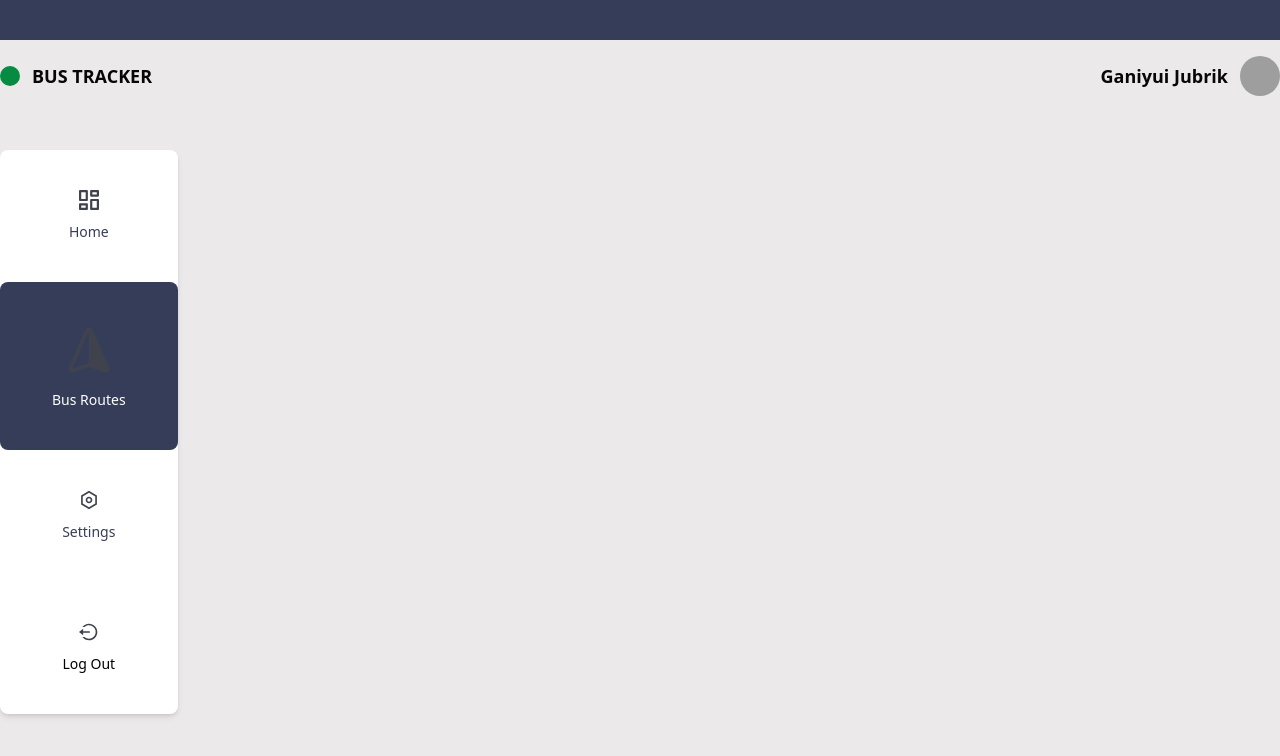
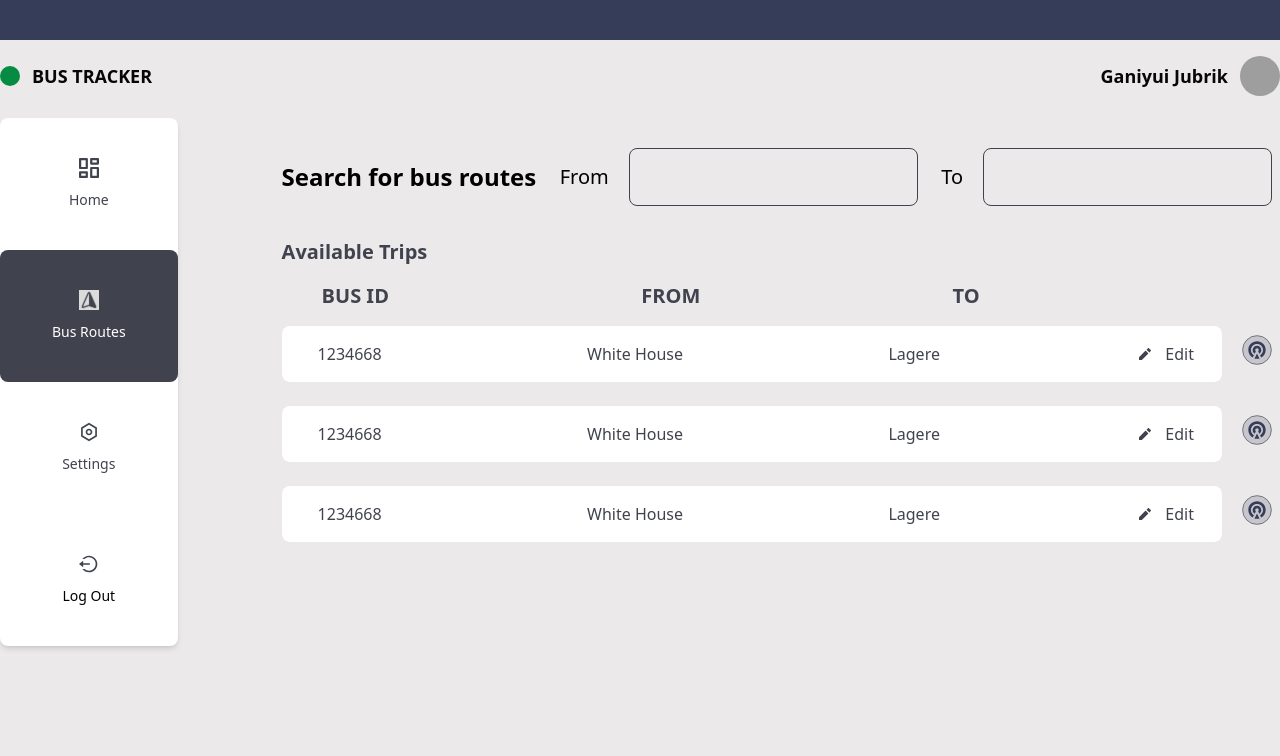
Before and after one commit to Sijibomii/501, a Next.js app in the folder client/: page /user in a window 1280 px wide. Both pictures are taken after a click on the element "Bus Routes". Shown: the top 756 px of the page. Built offline with nearby package versions, Linux system fonts and the light colour scheme; grey boxes are pictures that could not be loaded.

Commit message:
netflify deploy

```diff
--- a/client/package.json
+++ b/client/package.json
@@ -9,6 +9,7 @@
     "lint": "next lint"
   },
   "dependencies": {
+    "@netlify/plugin-nextjs": "^5.3.2",
     "formik": "^2.4.6",
     "leaflet": "^1.9.4",
     "next": "14.2.4",
--- a/client/src/components/LayoutHeader.tsx
+++ b/client/src/components/LayoutHeader.tsx
@@ -9,7 +9,7 @@ export const LayoutHeader: React.FC<LayoutHeaderProps> = ({}) => {
     return (
         <div className='layout-header w-screen'>
             <div className='layout-header-container w-full'>
-                <div className='layout-header-top bg-secondary py-5'>
+                <div className='layout-header-top bg-header py-5'>
                 </div>
                 <div className='layout-header-bottom flex items-center justify-between max-w-7xl w-full mx-auto py-4'>
                     <div className='layout-header-left flex items-center'>
--- /dev/null
+++ b/client/src/components/UserDash.tsx
@@ -0,0 +1,35 @@
+import { SearchBar } from '@/ui/SearchBar'
+import React, { useState, useEffect } from 'react'
+import dynamic from 'next/dynamic';
+
+function UserDash() {
+    const Map = dynamic(() => import('./Map'), { ssr: false });
+    const [isMounted, setIsMounted] = useState(false);
+  useEffect(() => {
+    setIsMounted(true);
+  }, []);
+  return (
+    <div className='user-dash w-full px-2 mt-5'>
+        <div className='user-dash-container flex flex-col items-center w-full'>
+            <div className='user-dash-header w-full flex items-center justify-between'>
+                <div className=''>
+                    <h3 className='text-2xl font-semibold'>Search for bus routes</h3>
+                </div>
+                <div className='flex items-center justify-between'>
+                    <h3 className='text-xl font-normal'>From</h3>
+                    <SearchBar className='ml-5 border-[1px] border-secondary py-0 px-0'  bg='#EBE9E9' icon={false} transparent={true} />
+                </div>
+                <div className='flex items-center justify-between'>
+                    <h3 className='text-xl font-normal'>To</h3>
+                    <SearchBar className='ml-5 border-[1px] border-secondary py-0 px-0' bg='#EBE9E9' icon={false} transparent={true} />
+                </div>
+            </div>
+            <div className='map-container mt-6 w-full'>
+                {isMounted && <Map />}
+            </div>
+        </div>
+    </div>
+  )
+}
+
+export default UserDash
--- a/client/src/components/UserLeftPanel.tsx
+++ b/client/src/components/UserLeftPanel.tsx
@@ -1,5 +1,4 @@
 import DashIcon from '@/icons/Dashboard'
-import BusIcon from '@/icons/Bus'
 import NavIcon from '@/icons/NavIcon'
 import SettingsIcon from '@/icons/Settings'
 import LogoutIcon from '@/icons/LogOut'
@@ -11,8 +10,8 @@ interface UserLeftPanelProps{}
 export const UserLeftPanel: React.FC<UserLeftPanelProps> = ({}) => {
     const { currentPage, set } = useUserCurrentPage();
     return (
-        <div className='admin-left-panel'>
-            <div className='admin-left-panel-container bg-white rounded-lg shadow-md'>
+        <div className='user-left-panel mt-[-100px]'>
+            <div className='user-left-panel-container bg-white rounded-lg shadow-md'>
                 <div className={`panel-1 flex items-center flex-col p-10 cursor-pointer
                 ${currentPage == 'home' ? "bg-secondary text-white" : "text-secondary"}  rounded-lg`}
                     onClick={()=>{
--- /dev/null
+++ b/client/src/components/UserRoutes.tsx
@@ -0,0 +1,116 @@
+import React from 'react'
+import { SearchBar } from '@/ui/SearchBar'
+import InvIcon from '@/icons/InvIcon'
+import PenIcon from '@/icons/PenIcon'
+
+function UserRoutes() {
+  return (
+    <div className='user-routes w-full px-2 mt-5'>
+        <div className='user-routes-container flex flex-col items-center w-full'>
+            <div className='user-dash-header w-full flex items-center justify-between'>
+                <div className=''>
+                    <h3 className='text-2xl font-semibold'>Search for bus routes</h3>
+                </div>
+                <div className='flex items-center justify-between'>
+                    <h3 className='text-xl font-normal'>From</h3>
+                    <SearchBar className='ml-5 border-[1px] border-secondary py-0 px-0'  bg='#EBE9E9' icon={false} transparent={true} />
+                </div>
+                <div className='flex items-center justify-between'>
+                    <h3 className='text-xl font-normal'>To</h3>
+                    <SearchBar className='ml-5 border-[1px] border-secondary py-0 px-0' bg='#EBE9E9' icon={false} transparent={true} />
+                </div>
+            </div>
+            <div className='buses-container mt-8 w-full'>
+            <div className='w-full'>
+                <div className='admin-inventory-top '>
+                    <h4 className='font-semibold text-xl text-secondary'>Available Trips</h4>
+                </div>
+                <div className='admin-inventory-table w-full'>
+                    {/* <h4 className=''>No active trips</h4> */}
+                    <div className='trip-inventory-table w-full py-4'>
+                        <div className='table-header flex items-center justify-between w-full px-10'>
+                            <div className=''>
+                                <h3 className='uppercase text-xl font-semibold text-secondary'>bus id</h3>
+                            </div>
+                            <div className=''>
+                                <h3 className='uppercase text-xl font-semibold text-secondary'>from</h3>
+                            </div>
+                            <div className=''>
+                                <h3 className='uppercase text-xl font-semibold text-secondary'>to</h3>
+                            </div>
+                            <div className=''>
+                            </div>
+                        </div>
+                        <div className='trip-1 w-full flex items-center'>
+                            <div className='w-full flex items-center justify-between bg-white py-4 px-7 rounded-lg mr-5 mt-4 my-2'>
+                                <div className='px-2'>
+                                    <h3 className='capitalize text-md font-normal text-secondary'>1234668</h3>
+                                </div>
+                                <div className='px-2'>
+                                    <h3 className='capitalize text-md font-normal text-secondary'>White House</h3>
+                                </div>
+                                <div className='px-2'>
+                                    <h3 className='capitalize text-md font-normal text-secondary'>Lagere</h3>
+                                </div>
+                                <div className='flex items-center'>
+                                    <PenIcon width={16} height={16} />
+                                    <h4 className='text-md font-light text-secondary ml-3'>Edit</h4>
+                                </div>
+                            </div>
+                            <div className=''>
+                                <InvIcon width={30} height={30} />
+                            </div>
+                        </div>
+
+                        <div className='trip-1 w-full flex items-center'>
+                            <div className='w-full flex items-center justify-between bg-white py-4 px-7 rounded-lg mr-5 mt-4 my-2'>
+                                <div className='px-2'>
+                                    <h3 className='capitalize text-md font-normal text-secondary'>1234668</h3>
+                                </div>
+                                <div className='px-2'>
+                                    <h3 className='capitalize text-md font-normal text-secondary'>White House</h3>
+                                </div>
+                                <div className='px-2'>
+                                    <h3 className='capitalize text-md font-normal text-secondary'>Lagere</h3>
+                                </div>
+                                <div className='flex items-center'>
+                                    <PenIcon width={16} height={16} />
+                                    <h4 className='text-md font-light text-secondary ml-3'>Edit</h4>
+                                </div>
+                            </div>
+                            <div className=''>
+                                <InvIcon width={30} height={30} />
+                            </div>
+                        </div>
+
+                        <div className='trip-1 w-full flex items-center'>
+                            <div className='w-full flex items-center justify-between bg-white py-4 px-7 rounded-lg mr-5 mt-4 my-2'>
+                                <div className='px-2'>
+                                    <h3 className='capitalize text-md font-normal text-secondary'>1234668</h3>
+                                </div>
+                                <div className='px-2'>
+                                    <h3 className='capitalize text-md font-normal text-secondary'>White House</h3>
+                                </div>
+                                <div className='px-2'>
+                                    <h3 className='capitalize text-md font-normal text-secondary'>Lagere</h3>
+                                </div>
+                                <div className='flex items-center'>
+                                    <PenIcon width={16} height={16} />
+                                    <h4 className='text-md font-light text-secondary ml-3'>Edit</h4>
+                                </div>
+                            </div>
+                            <div className=''>
+                                <InvIcon width={30} height={30} />
+                            </div>
+                        </div>
+                    </div>
+
+                    </div>
+                </div>
+            </div>
+        </div>
+    </div>
+  )
+}
+
+export default UserRoutes
--- a/client/src/icons/NavIcon.tsx
+++ b/client/src/icons/NavIcon.tsx
@@ -2,7 +2,7 @@ import * as React from "react";
 
 function NavIcon(props: React.SVGProps<SVGSVGElement>) {
   return (
-    <svg width="56" height="56" viewBox="0 0 56 56" fill="none" xmlns="http://www.w3.org/2000/svg" xmlnsXlink="http://www.w3.org/1999/xlink">
+    <svg width="56" height="56" viewBox="0 0 56 56" fill="none" xmlns="http://www.w3.org/2000/svg" xmlnsXlink="http://www.w3.org/1999/xlink" {...props}>
         <rect width="56" height="56" fill="url(#pattern0_25_33)"/>
         <defs>
         <pattern id="pattern0_25_33" patternContentUnits="objectBoundingBox" width="1" height="1">
--- a/client/src/pages/user.tsx
+++ b/client/src/pages/user.tsx
@@ -3,7 +3,8 @@ import { Auth } from '@/auth/Auth'
 import { HeaderController } from '@/components/HeaderController'
 import { Layout } from '@/components/UserLayout'
 import { useUserCurrentPage } from '@/global-stores/useUserCurrentPage'
-
+import UserDash from '@/components/UserDash'
+import UserRoutes from '@/components/UserRoutes'
 function AdminDashboard() {
 
   const { currentPage, set } = useUserCurrentPage();
@@ -12,7 +13,12 @@ function AdminDashboard() {
     <Auth>
       <HeaderController/>
         <Layout>
-
+        {currentPage == 'home' && (
+            <UserDash />
+          )}
+        {currentPage == 'route' && (
+            <UserRoutes />
+          )}
         </Layout>
     </Auth>
   )
--- a/client/src/ui/SearchBar.tsx
+++ b/client/src/ui/SearchBar.tsx
@@ -8,6 +8,9 @@ export interface SearchBarProps
   inputClassName?: string;
   mobile?: boolean;
   isLoading?: boolean;
+  bg?: string;
+  icon?: boolean;
+  transparent? : boolean;
 }
 
 export const SearchBar: React.FC<SearchBarProps> = ({
@@ -15,19 +18,23 @@ export const SearchBar: React.FC<SearchBarProps> = ({
   inputClassName = "",
   isLoading = false,
   mobile = false,
+  bg,
+  icon = true,
+  transparent = false,
   ...props
 }) => {
   return (
     <div
-      className={`items-center flex pr-2 py-2 w-full bg-white text-[#4f4e4e] transition duration-200 ease-in-out focus-within:text-primary-100 rounded-lg ${className}`}
+      className={`items-center flex pr-2 py-2 w-full bg-${bg ? `[${bg}]` : "white"} text-[#4f4e4e] transition duration-200 ease-in-out focus-within:text-primary-100 rounded-lg ${className}`}
     >
       <div className="h-full mx-4 flex items-center pointer-events-none">
-        <Search />
+        {icon && (<Search />)}
       </div>
       <Input
         autoFocus
         data-testid="searchbar"
         className={`${inputClassName} pl-0 w-full`}
+        transparent={transparent}
         {...props}
       />
       {isLoading && (
--- a/client/tailwind.config.ts
+++ b/client/tailwind.config.ts
@@ -11,7 +11,8 @@ const config: Config = {
     extend: {
       colors: {
         primary: '#070707',
-        secondary: '#363D59',
+        secondary: '#40434E',
+        header: '#363D59',
       },
       backgroundImage: {
         "gradient-radial": "radial-gradient(var(--tw-gradient-stops))",
```
Also changed, not shown: 2 other files (tests, documents, lock files or other folders).
